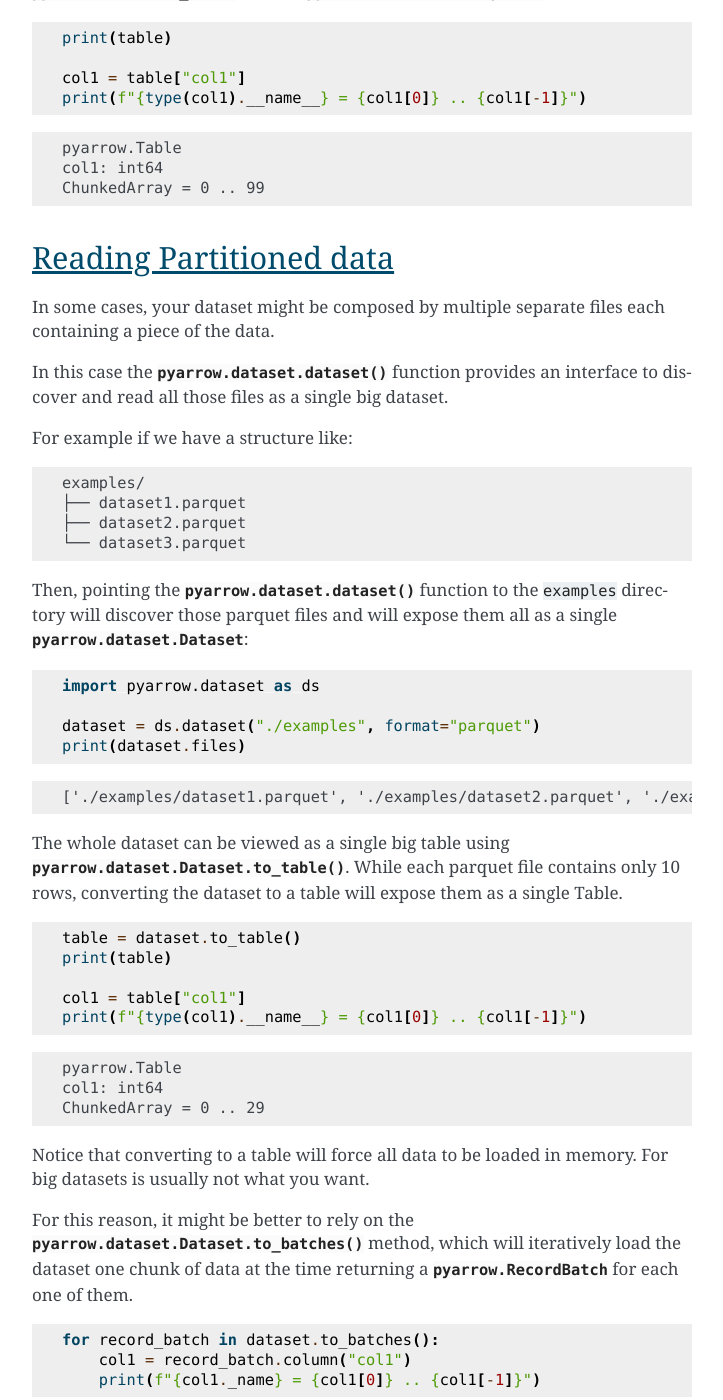
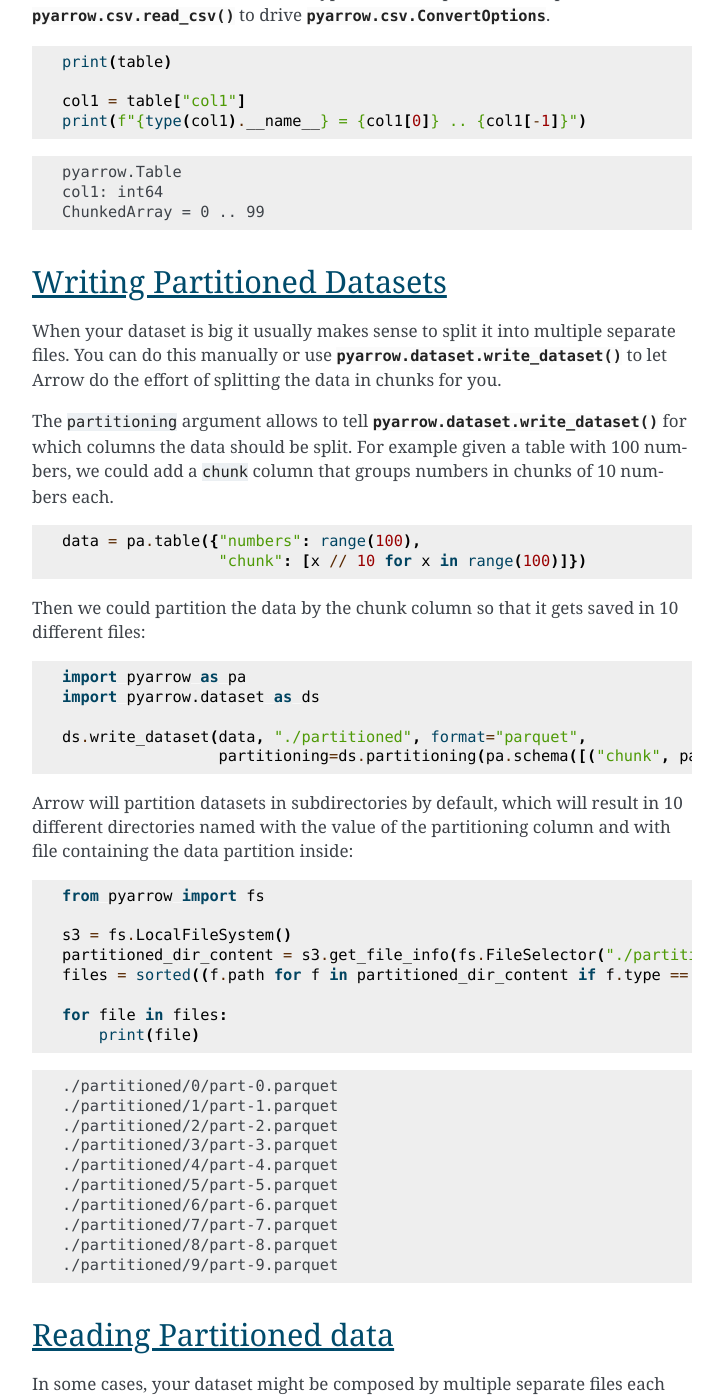
Before and after one commit to apache/arrow-cookbook, a Sphinx documentation site: the page built from python/source/io.rst, in a window 1280 px wide and 1400 px high, scrolled down 3849 px. Shown: the whole window, without its empty margins (388-1111 px from the left). Built offline with Sphinx 7.4.7, drawn with Linux system fonts in a browser that asks for light colours; some of the changed text lies outside the part shown.

Commit message:
Writing Partitioned Datasets recipe for Python

```diff
--- a/python/source/io.rst
+++ b/python/source/io.rst
@@ -216,6 +216,63 @@ provided to :func:`pyarrow.csv.read_csv` to drive
     pyarrow.Table
     col1: int64
     ChunkedArray = 0 .. 99
+
+Writing Partitioned Datasets
+============================
+
+When your dataset is big it usually makes sense to split it into
+multiple separate files. You can do this manually or use
+:func:`pyarrow.dataset.write_dataset` to let Arrow do the effort
+of splitting the data in chunks for you.
+
+The ``partitioning`` argument allows to tell :func:`pyarrow.dataset.write_dataset`
+for which columns the data should be split. For example given a table
+with 100 numbers, we could add a ``chunk`` column that groups numbers
+in chunks of 10 numbers each.
+
+.. testcode::
+
+    data = pa.table({"numbers": range(100),
+                     "chunk": [x // 10 for x in range(100)]})
+
+Then we could partition the data by the chunk column so that it
+gets saved in 10 different files:
+
+.. testcode::
+
+    import pyarrow as pa
+    import pyarrow.dataset as ds
+
+    ds.write_dataset(data, "./partitioned", format="parquet",
+                     partitioning=ds.partitioning(pa.schema([("chunk", pa.int8())])))
+
+Arrow will partition datasets in subdirectories by default, which will
+result in 10 different directories named with the value of the partitioning
+column and with file containing the data partition inside:
+
+.. testcode::
+
+    from pyarrow import fs
+
+    s3 = fs.LocalFileSystem()
+    partitioned_dir_content = s3.get_file_info(fs.FileSelector("./partitioned", recursive=True))
+    files = sorted((f.path for f in partitioned_dir_content if f.type == fs.FileType.File))
+
+    for file in files:
+        print(file)
+
+.. testoutput::
+
+    ./partitioned/0/part-0.parquet
+    ./partitioned/1/part-1.parquet
+    ./partitioned/2/part-2.parquet
+    ./partitioned/3/part-3.parquet
+    ./partitioned/4/part-4.parquet
+    ./partitioned/5/part-5.parquet
+    ./partitioned/6/part-6.parquet
+    ./partitioned/7/part-7.parquet
+    ./partitioned/8/part-8.parquet
+    ./partitioned/9/part-9.parquet
 
 Reading Partitioned data
 ========================
```
